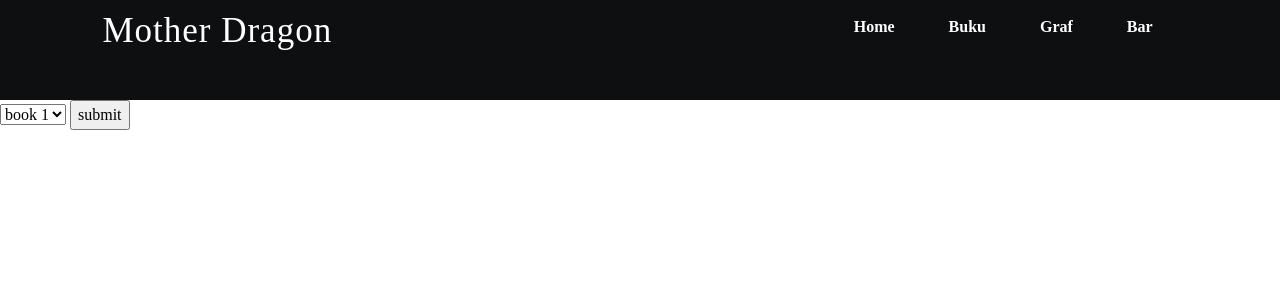
After one commit to carizzaretha/TUGASBESAR, a PHP site: page /bar.php in a window 1280 px wide. The commit adds this page. Shown: the top 300 px of the page. Run offline with PHP 8.4, Linux system fonts and the light colour scheme; some libraries are stand-ins or nearby versions.

Commit message:
insert bar

```diff
--- /dev/null
+++ b/bar.php
@@ -0,0 +1,75 @@
+<!DOCTYPE html>
+<html lang="en">
+<head>
+    <meta charset="UTF-8">
+    <meta http-equiv="X-UA-Compatible" content="IE=edge">
+    <meta name="viewport" content="width=device-width, initial-scale=1.0">
+
+    <link rel="stylesheet" href="https://cdnjs.cloudflare.com/ajax/libs/OwlCarousel2/2.3.4/assets/owl.carousel.min.css"/>
+    <link rel="stylesheet" href="https://cdnjs.cloudflare.com/ajax/libs/twitter-bootstrap/5.2.0/css/bootstrap.min.css"/>
+    <link rel="stylesheet" href="https://cdn.datatables.net/1.13.1/css/dataTables.bootstrap5.min.css">
+    <link rel="stylesheet" href="buku1.css">
+    <script src="https://cdnjs.cloudflare.com/ajax/libs/Chart.js/2.5.0/Chart.min.js"></script>
+
+    <script src="https://code.jquery.com/jquery-3.5.1.js"></script>
+    <script src="https://cdn.datatables.net/1.13.1/js/jquery.dataTables.min.js"></script>
+    <script src="https://cdn.datatables.net/1.13.1/js/dataTables.bootstrap5.min.js"></script>
+    <script type="text/javascript" src="https://www.gstatic.com/charts/loader.js"></script>
+    <title>Bar</title>
+</head>
+<body>
+    <div class="topnav">
+        <nav>
+            <h2 class="logo">Mother Dragon</h2>
+            <ul>
+                <li><a href="">Home</a></li>
+                <li><a href="Buku.html">Buku</a></li>
+                <li><a href="">Graf</a></li>
+                <li><a href="">bar</a></li>
+            </ul>
+        </nav>
+    </div>
+   <form action="/tubes/bar.php" method="POST">
+            <select id="book" name="book">
+                <option value="book1">book 1</option>
+                <option value="book2">book 2</option>
+                <option value="book3">book 3</option>
+                <option value="book4">book 4</option>
+                <option value="book5">book 5</option>
+            </select>
+            <input type="submit" value="submit" >
+    </form>
+
+            <?php
+            include 'connect.php';
+                if($_SERVER['REQUEST_METHOD']=='POST'){
+                    $getBuku=$_POST['book'];
+                    echo "<h1>Top 10 Interaction ".$getBuku."</h1>";
+                    $buku1 = mysqli_query($koneksi, "SELECT isi+isit, Source
+                                                    from(SELECT COUNT(Source)as isi,Source FROM ".$getBuku."
+                                                            GROUP by Source)sumber
+                                                    JOIN (SELECT COUNT(Target)as isit,Target FROM ".$getBuku." GROUP by Target)lawan
+                                                    on sumber.source=lawan.target
+                                                    ORDER BY `isi+isit` DESC LIMIT 10");
+                    $x=array();
+                    $y=array();
+                    while($row = mysqli_fetch_array($buku1)){
+                        array_push($x,$row['Source']);
+                        array_push($y,$row['isi+isit']);
+                    }
+                    include 'createBar.php';
+                    echo '<div id="topBarChart" style="width:100%; max-width:600px; height:500px;"></div>';
+
+                };
+
+            ?>
+
+
+
+</body>
+
+
+
+
+
+</html>
```
Also changed, not shown: createBar.php (added, +31 -0 lines), Buku1.php (line endings or trailing spaces), Images/Buku4.jpg (added), Images/Buku5.jpg (added), Images/buku1.jpg (added), Images/buku2.jpg (added), Images/buku3.jpg (added), Images/search.jpg (added), buku.html (line endings or trailing spaces), buku1.css (line endings or trailing spaces), connect.php (line endings or trailing spaces), grafik.html (line endings or trailing spaces), style.css (line endings or trailing spaces).
